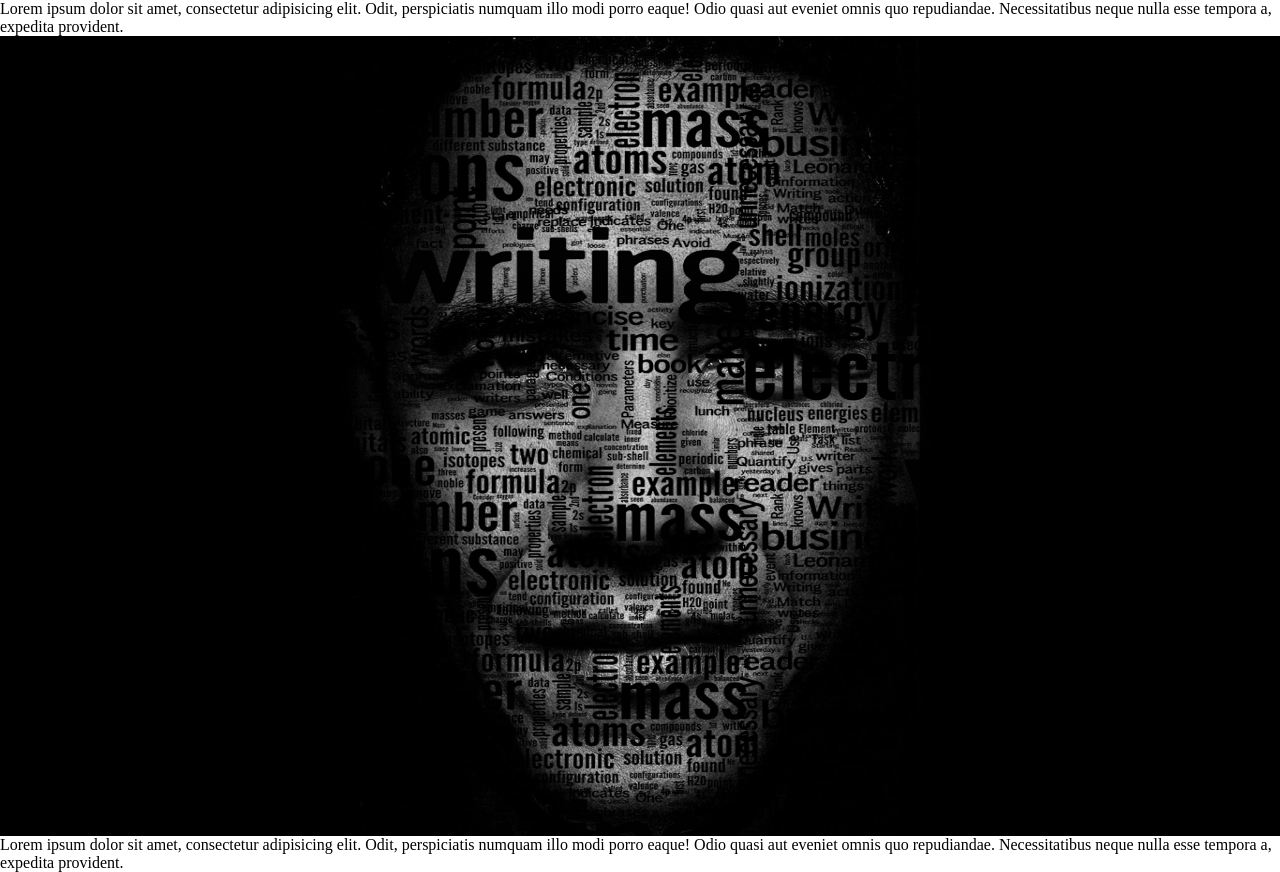
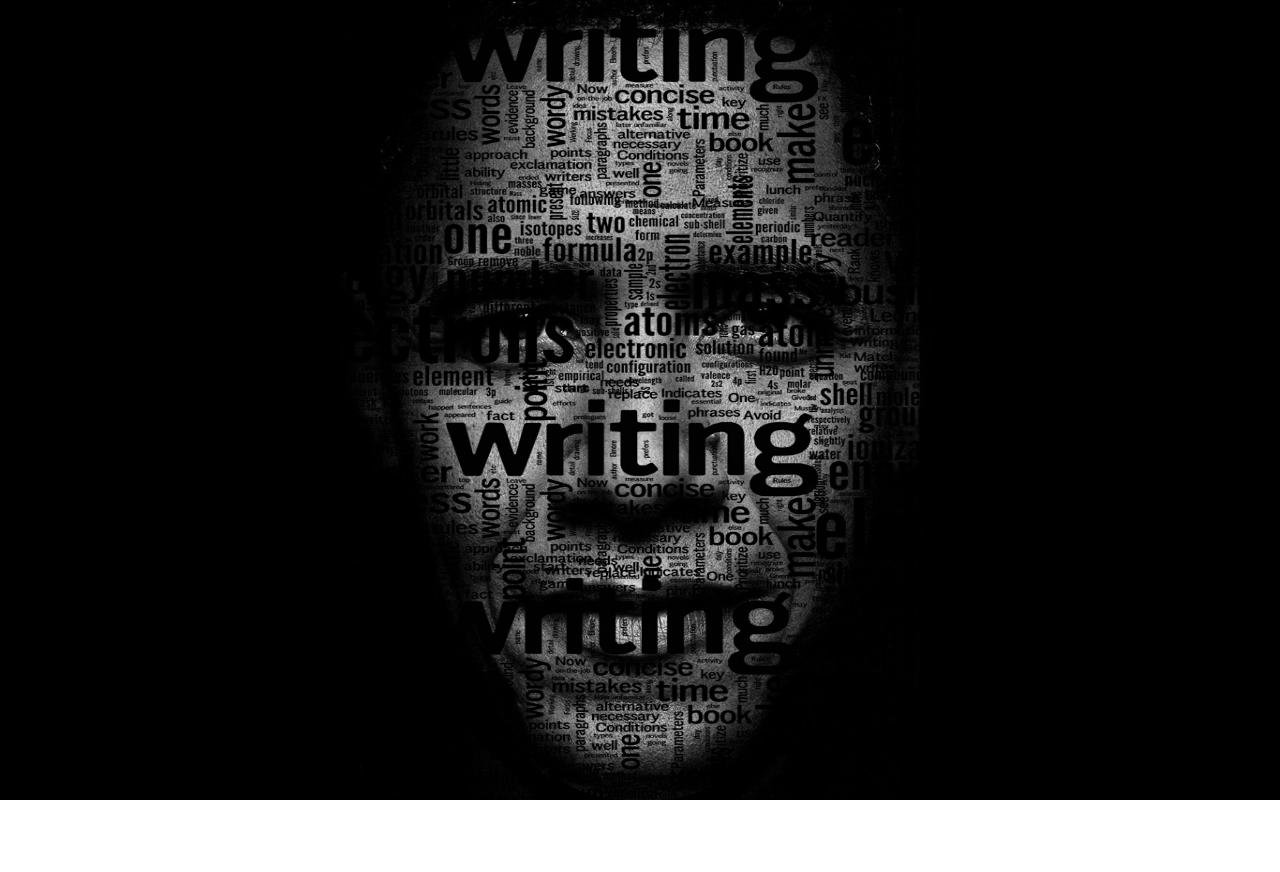
Before and after one commit to al-kor1/textFace, a plain HTML site: page index.html in a window 1280 px wide. After the commit the page ends 800 px from the top, so only its background shows below. Drawn offline with Linux system fonts and the light colour scheme.

Commit message:
A few image variants were added to the code and commented

```diff
--- a/index.html
+++ b/index.html
@@ -9,18 +9,10 @@
 </head>
 
 <body>
-    <div>Lorem ipsum dolor sit amet, consectetur adipisicing elit. Odit, perspiciatis numquam illo modi porro eaque!
-        Odio quasi aut eveniet omnis quo repudiandae. Necessitatibus neque nulla esse tempora a, expedita provident.
-    </div>
     <div class="text-face">
         <div class="text-face__face"></div>
         <div class="text-face__text"></div>
     </div>
-
-
-    <div>Lorem ipsum dolor sit amet, consectetur adipisicing elit. Odit, perspiciatis numquam illo modi porro eaque!
-        Odio quasi aut eveniet omnis quo repudiandae. Necessitatibus neque nulla esse tempora a, expedita provident.
-    </div>
 </body>
 
 </html>
--- a/main.css
+++ b/main.css
@@ -3,7 +3,6 @@
     padding: 0;
     box-sizing: border-box;
 }
-
 
 .text-face {
     width: 100%;
@@ -21,15 +20,18 @@
 
 .text-face__face {
     background-image: url(/img/face_1.jpg);
+    /* background-image: url(/img/face_2.jpg); */
+    /* background-image: url(/img/face_3.jpg); */
 }
 
 .text-face__text {
     background-image: url(/img/text_black.png);
+    /* background-image: url(/img/text_white.jpg); */
     position: absolute;
     top: 0;
     left: 0;
     mix-blend-mode: multiply;
-    animation: text-face__text-animation 20s infinite;
+    animation: text-face__text-animation 70s infinite;
     background-size: 150% 100%;
 }
 
```
